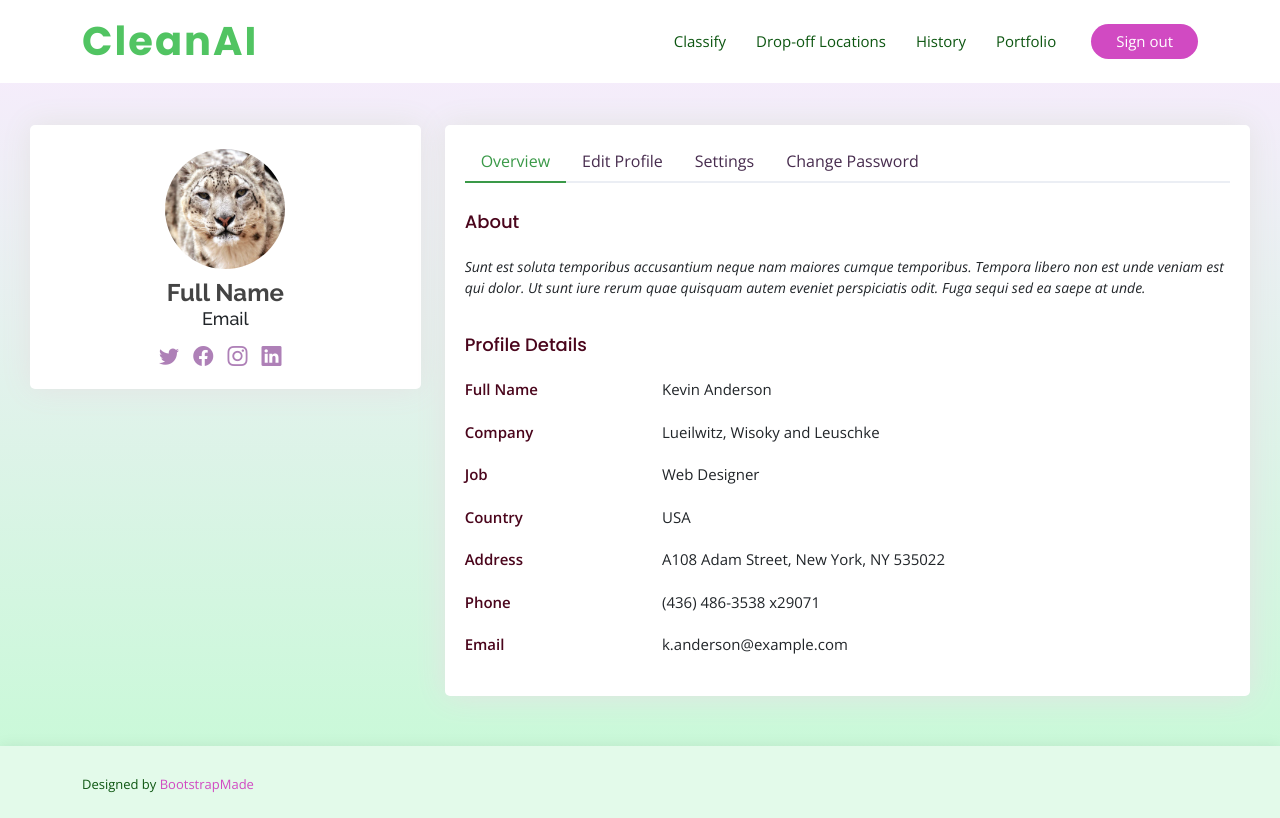
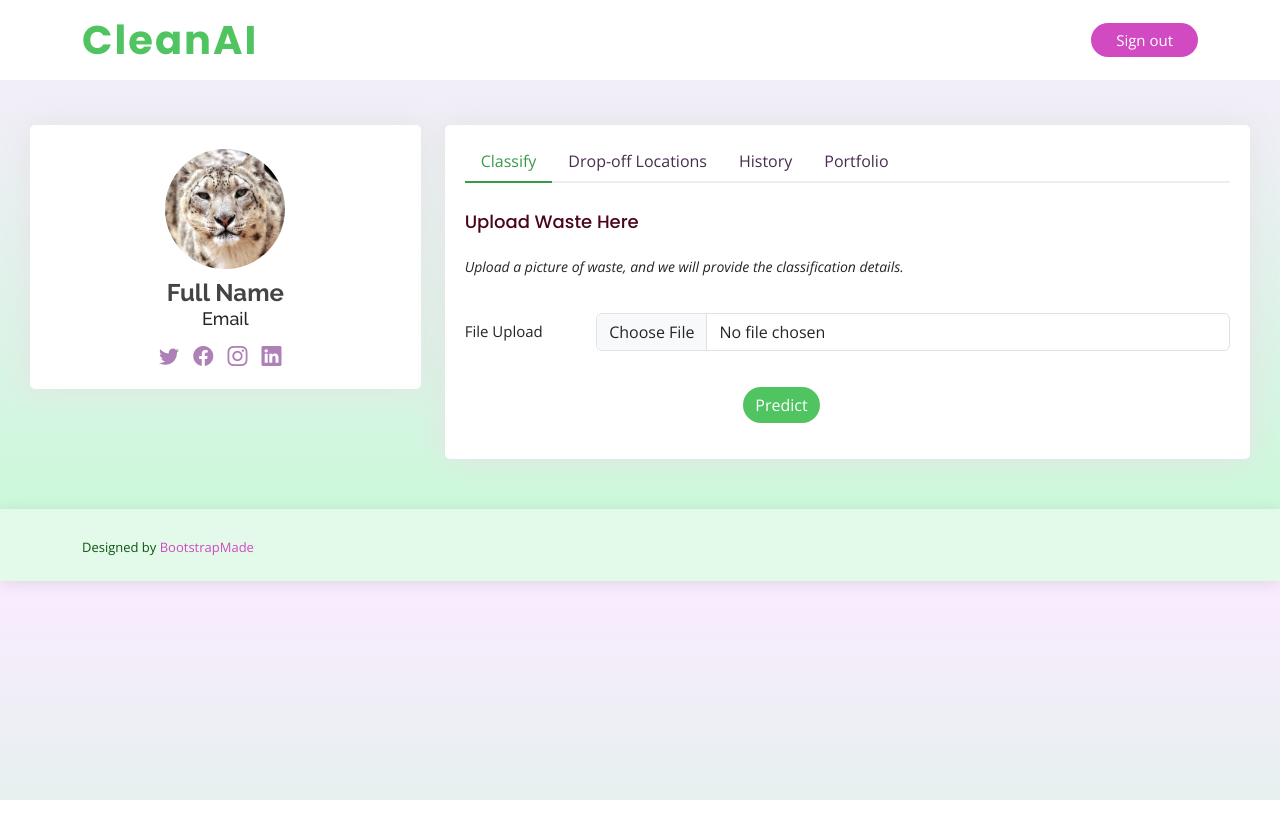
Before and after one commit to CEN5035-Summer-2023-Software-Eng/final-project-group_2, a Flask app: page /profile in a window 1280 px wide. Run offline with Flask 3, Linux system fonts and the light colour scheme; some libraries are stand-ins or nearby versions.

Commit message:
Edited user profile page

```diff
--- a/static/nice_admin/css/profilestyle.css
+++ b/static/nice_admin/css/profilestyle.css
@@ -310,6 +310,27 @@ body {
     max-width: 120px;
   }
 
+  .profile .file-upload,
+  .form-control {
+    margin-top: 20px;
+    margin-bottom: 20px;
+  }
+
+  .profile .btn-predict {
+    color: #fff;
+    background: #51c462;
+    border: none;
+    display: block;
+    margin: 0 auto;
+    border-radius: 50px;
+  }
+
+  .profile .btn-predict:hover {
+    color:#fff;
+    background: #3a9948;
+  }
+
+
   /*--------------------------------------------------------------
   # Footer
   --------------------------------------------------------------*/
--- a/templates/profile.html
+++ b/templates/profile.html
@@ -47,10 +47,6 @@
 
       <nav id="navbar" class="navbar">
         <ul>
-          <li><a class="classify" href="/classify.html">Classify</a></li>
-          <li><a class="locations" href="/locations.html">Drop-off Locations</a></li>
-          <li><a class="history" href="/history.html">History</a></li>
-          <li><a class="portfolio" href="/portfolio.html">Portfolio</a></li>
           <li><a class="signout" href="#" onclick="window.location.href='/'">Sign out</a></li>
         </ul>
       </nav><!-- .navbar -->
@@ -89,68 +85,45 @@
                 <ul class="nav nav-tabs nav-tabs-bordered">
 
                   <li class="nav-item">
-                    <button class="nav-link active" data-bs-toggle="tab" data-bs-target="#profile-overview">Overview</button>
+                    <button class="nav-link active" data-bs-toggle="tab" data-bs-target="#classify">Classify</button>
                   </li>
 
                   <li class="nav-item">
-                    <button class="nav-link" data-bs-toggle="tab" data-bs-target="#profile-edit">Edit Profile</button>
+                    <button class="nav-link" data-bs-toggle="tab" data-bs-target="#locations">Drop-off Locations</button>
                   </li>
 
                   <li class="nav-item">
-                    <button class="nav-link" data-bs-toggle="tab" data-bs-target="#profile-settings">Settings</button>
+                    <button class="nav-link" data-bs-toggle="tab" data-bs-target="#history">History</button>
                   </li>
 
                   <li class="nav-item">
-                    <button class="nav-link" data-bs-toggle="tab" data-bs-target="#profile-change-password">Change Password</button>
+                    <button class="nav-link" data-bs-toggle="tab" data-bs-target="#portfolio">Portfolio</button>
                   </li>
 
                 </ul>
                 <div class="tab-content pt-2">
 
-                  <div class="tab-pane fade show active profile-overview" id="profile-overview">
-                    <h5 class="card-title">About</h5>
-                    <p class="small fst-italic">Sunt est soluta temporibus accusantium neque nam maiores cumque temporibus. Tempora libero non est unde veniam est qui dolor. Ut sunt iure rerum quae quisquam autem eveniet perspiciatis odit. Fuga sequi sed ea saepe at unde.</p>
+                  <div class="tab-pane fade show active profile-overview" id="classify">
+                    <h5 class="card-title">Upload Waste Here</h5>
+                    <p class="small fst-italic">Upload a picture of waste, and we will provide the classification details.</p>
 
-                    <h5 class="card-title">Profile Details</h5>
+                    <form id="upload-form" enctype="multipart/form-data">
+                        <div class="row mb-3">
+                            <label for="inputNumber" class="col-sm-2 col-form-label file-upload">File Upload</label>
+                            <div class="col-sm-10">
+                              <input class="form-control" type="file" id="formFile">
+                            </div>
+                        </div>
 
-                    <div class="row">
-                      <div class="col-lg-3 col-md-4 label ">Full Name</div>
-                      <div class="col-lg-9 col-md-8">Kevin Anderson</div>
-                    </div>
-
-                    <div class="row">
-                      <div class="col-lg-3 col-md-4 label">Company</div>
-                      <div class="col-lg-9 col-md-8">Lueilwitz, Wisoky and Leuschke</div>
-                    </div>
-
-                    <div class="row">
-                      <div class="col-lg-3 col-md-4 label">Job</div>
-                      <div class="col-lg-9 col-md-8">Web Designer</div>
-                    </div>
-
-                    <div class="row">
-                      <div class="col-lg-3 col-md-4 label">Country</div>
-                      <div class="col-lg-9 col-md-8">USA</div>
-                    </div>
-
-                    <div class="row">
-                      <div class="col-lg-3 col-md-4 label">Address</div>
-                      <div class="col-lg-9 col-md-8">A108 Adam Street, New York, NY 535022</div>
-                    </div>
-
-                    <div class="row">
-                      <div class="col-lg-3 col-md-4 label">Phone</div>
-                      <div class="col-lg-9 col-md-8">(436) 486-3538 x29071</div>
-                    </div>
-
-                    <div class="row">
-                      <div class="col-lg-3 col-md-4 label">Email</div>
-                      <div class="col-lg-9 col-md-8">k.anderson@example.com</div>
-                    </div>
-
+                        <div class="row mb-3">
+                            <div class="col-sm-10">
+                                <button type="submit" class="btn btn-predict">Predict</button>
+                            </div>
+                        </div>
+                    </form>
                   </div>
 
-                  <div class="tab-pane fade profile-edit pt-3" id="profile-edit">
+                  <div class="tab-pane fade profile-edit pt-3" id="locations">
 
                     <!-- Profile Edit Form -->
                     <form>
@@ -256,7 +229,7 @@
 
                   </div>
 
-                  <div class="tab-pane fade pt-3" id="profile-settings">
+                  <div class="tab-pane fade pt-3" id="history">
 
                     <!-- Settings Form -->
                     <form>
@@ -298,7 +271,7 @@
 
                   </div>
 
-                  <div class="tab-pane fade pt-3" id="profile-change-password">
+                  <div class="tab-pane fade pt-3" id="portfolio">
                     <!-- Change Password Form -->
                     <form>
 
```
